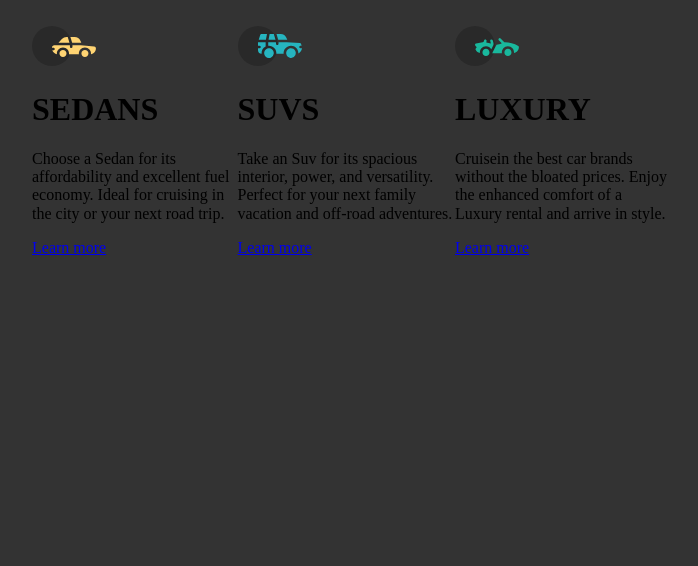
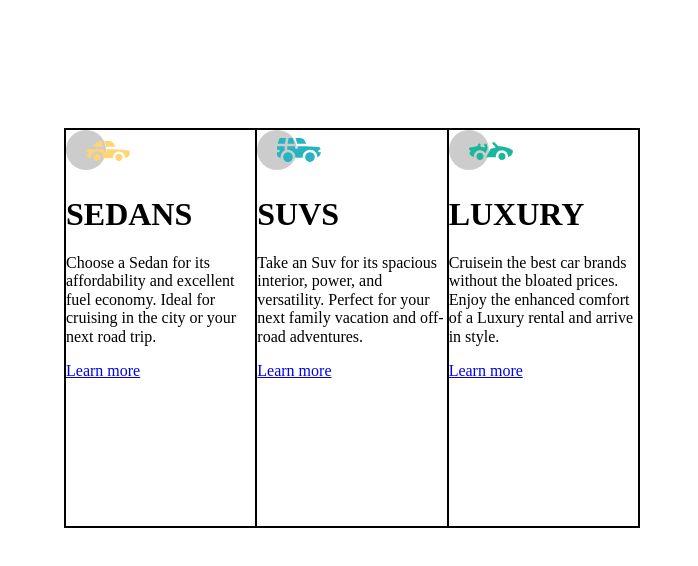
Before and after one commit to Behelit0906/reto-3-htlm-css, a plain HTML site: page index.html in a window 1280 px wide. Shown: the whole page, without its empty margins (288-986 px from the left). Drawn offline with Linux system fonts and the light colour scheme.

Commit message:
size adjustment and top margin

```diff
--- a/css/styles.css
+++ b/css/styles.css
@@ -24,15 +24,22 @@ Fuentes de la página
 }
 
 body {
-  background-color: #333;
+  /* background-color: #333; */
 }
 
 .columns-container{
     display: flex;
-    width: 50%;
-
-    margin-top: 2%;
+    width: 45%;
+    height: 50vh;
+    margin-top: 10%;
     margin-left: auto;
     margin-right: auto;
 
+    border: 1px solid black;
 }
+
+.column{
+    width: 33.33%;
+
+    border: 1px solid black;
+}
```
